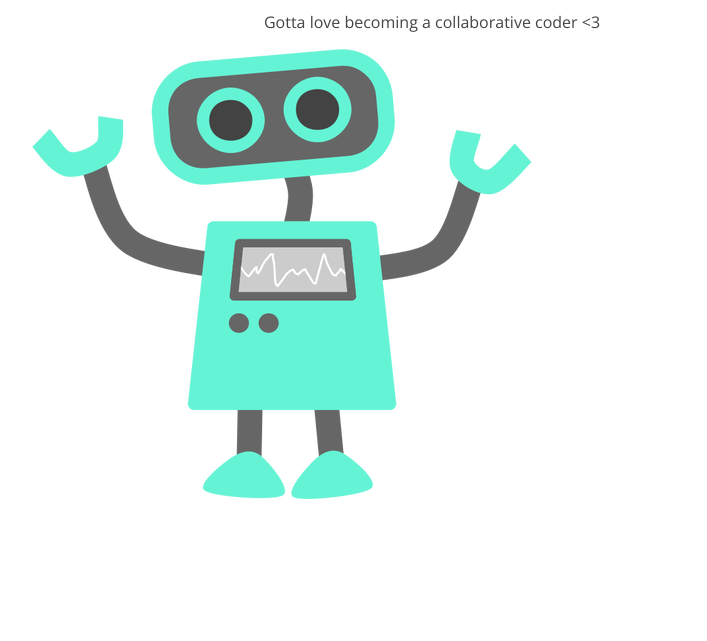
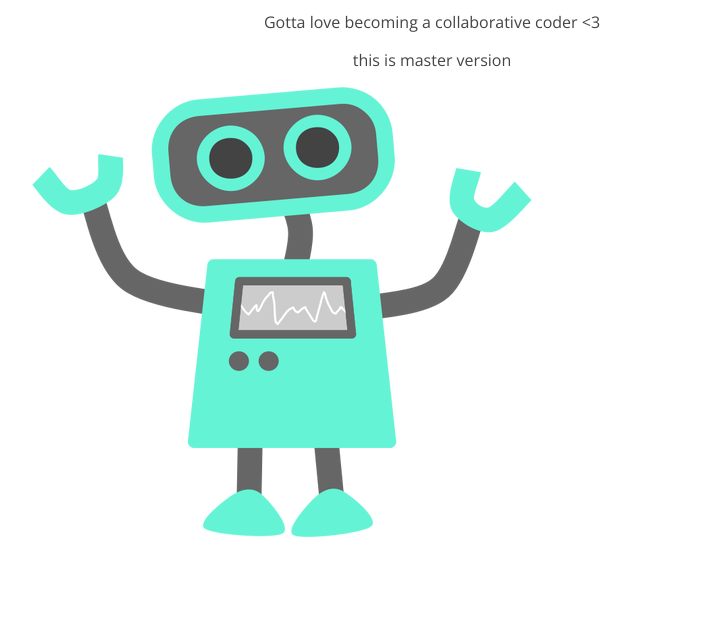
Before and after one commit to AhmadAlawami/105-project, a plain HTML site: page index.html in a window 1280 px wide. Shown: the part 159-800 px from the top of the page, without its empty margins (208-915 px from the left). Drawn offline with nearby package versions, Linux system fonts and the light colour scheme.

Commit message:
new paragraph added

```diff
--- a/index.html
+++ b/index.html
@@ -3,13 +3,20 @@
 <head>
 	<meta charset="UTF-8">
 	<title>Hello world! Version 1.0 Let's Learn Git, GitHub and the Command Line</title>
+
+
 	<link href='http://fonts.googleapis.com/css?family=Open+Sans' rel='stylesheet' type='text/css'>
 	<link rel="stylesheet" href="css/style.css">
 </head>
 <body>
+
+
 	<section>
 		<h1>Git, GitHub & the Command Line</h1>
 		<p>Gotta love becoming a collaborative coder <3</p>
+
+
+		<p>this is master version</p>
 		<img src="img/happy-blue-robot.png">
 	</section>
 </body>
```
Also changed, not shown: 1 other file.
